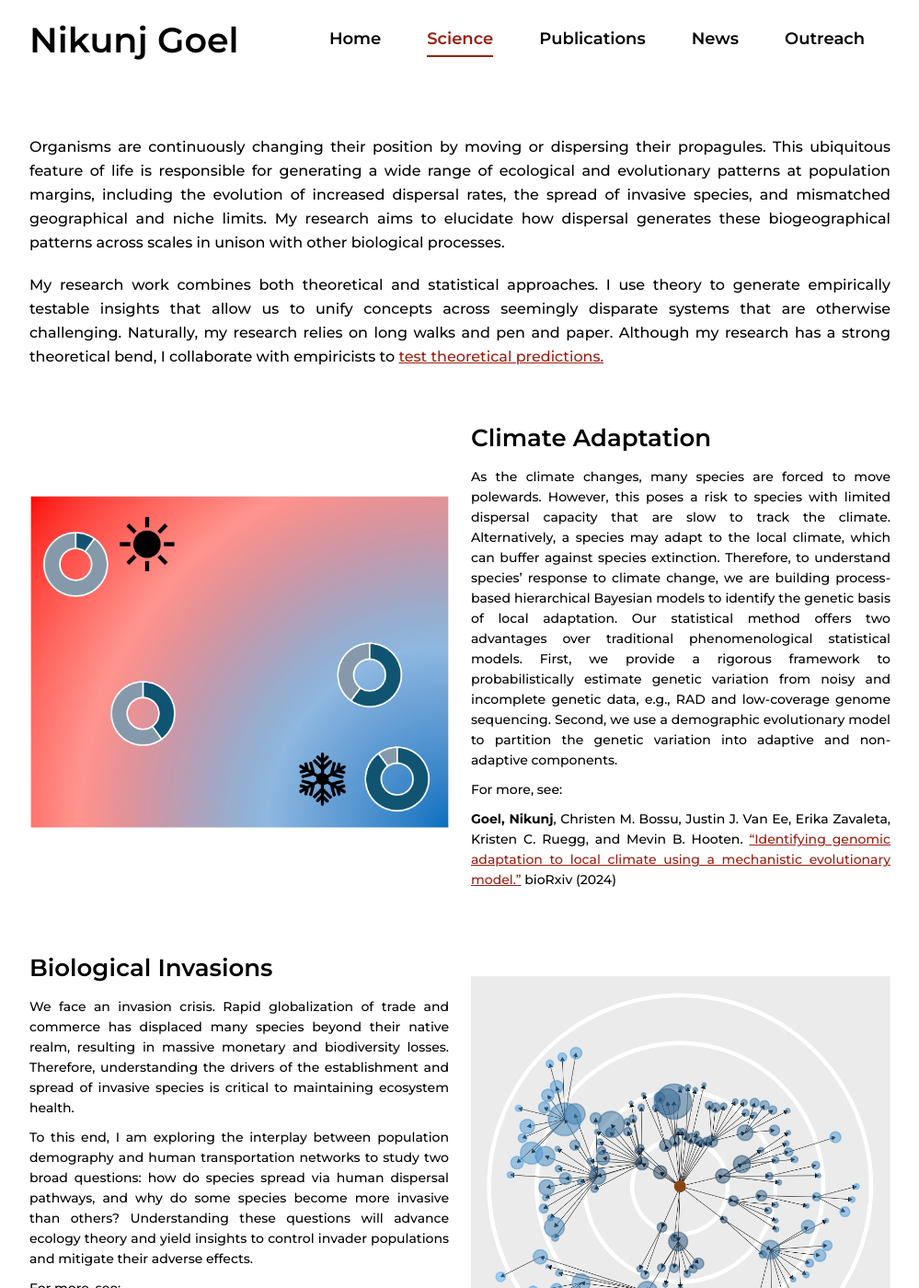
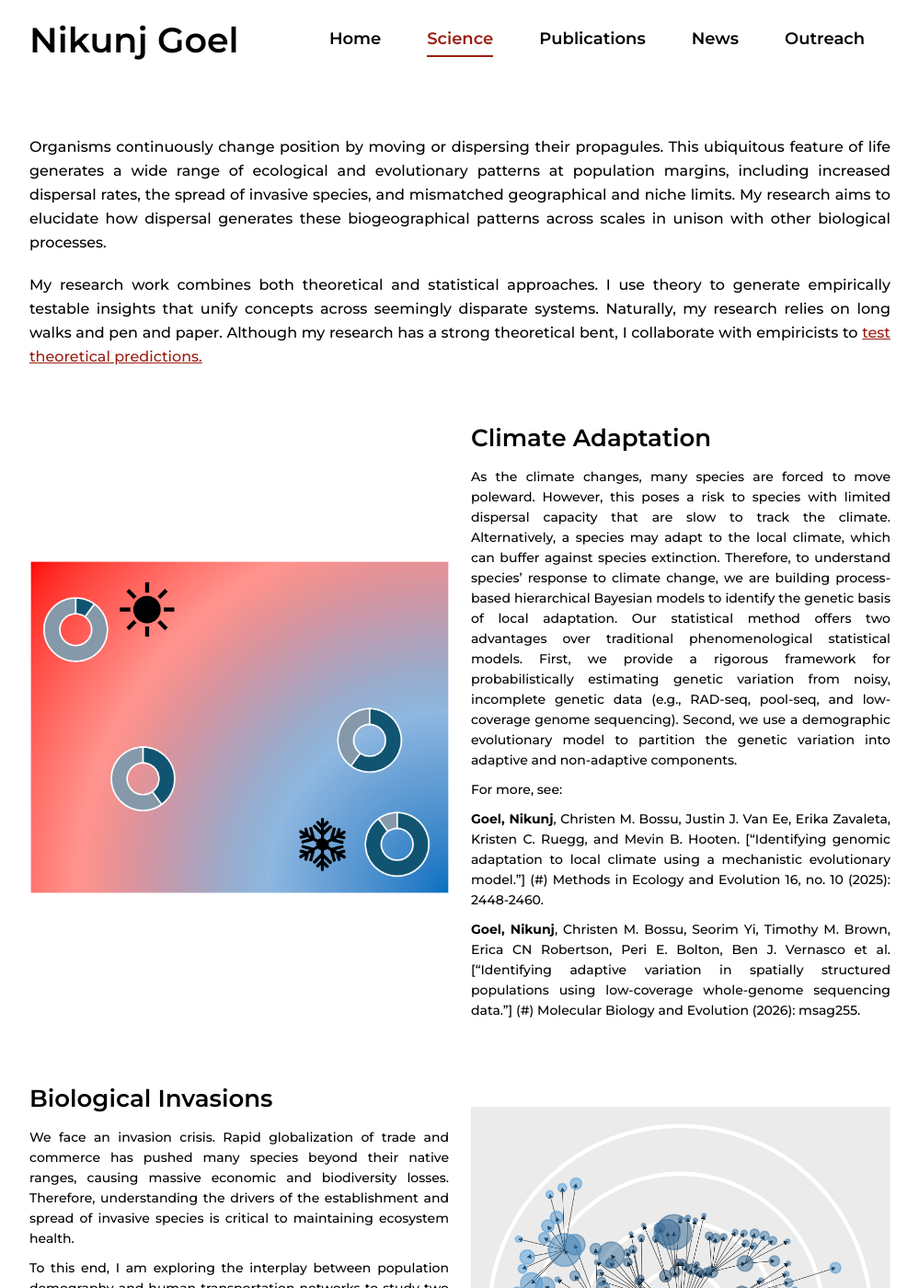
Before and after one commit to nikunj410/nikunj410.github.io, a Jekyll site: the page built from _pages/science.md, in a window 1280 px wide and 1400 px high. Shown: the whole window at 92% size, without its empty margins (140-1139 px from the left). Built offline with Jekyll 4.4.1, drawn with Linux system fonts in a browser that asks for light colours; nearby versions of some CDN libraries; some of the changed text lies outside the part shown.

Commit message:
updatd with papers

```diff
--- a/_pages/science.md
+++ b/_pages/science.md
@@ -10,20 +10,22 @@ type:
     heading: "Climate Adaptation"
     content:
      |
-      As the climate changes, many species are forced to move polewards. However, this poses a risk to species with limited dispersal capacity that are slow to track the climate. Alternatively, a species may adapt to the local climate, which can buffer against species extinction.
-      Therefore, to understand species' response to climate change, we are building process-based hierarchical Bayesian models to identify the genetic basis of local adaptation. Our statistical method offers two advantages over traditional phenomenological statistical models. First, we provide a rigorous framework to probabilistically estimate genetic variation from noisy and incomplete genetic data, e.g., RAD and low-coverage genome sequencing. Second, we use a demographic evolutionary model to partition the genetic variation into adaptive and non-adaptive components.
+      As the climate changes, many species are forced to move poleward. However, this poses a risk to species with limited dispersal capacity that are slow to track the climate. Alternatively, a species may adapt to the local climate, which can buffer against species extinction.
+      Therefore, to understand species' response to climate change, we are building process-based hierarchical Bayesian models to identify the genetic basis of local adaptation. Our statistical method offers two advantages over traditional phenomenological statistical models. First, we provide a rigorous framework for probabilistically estimating genetic variation from noisy, incomplete genetic data (e.g., RAD-seq, pool-seq, and low-coverage genome sequencing). Second, we use a demographic evolutionary model to partition the genetic variation into adaptive and non-adaptive components.
 
        For more, see:
 
-       **Goel, Nikunj**, Christen M. Bossu, Justin J. Van Ee, Erika Zavaleta, Kristen C. Ruegg, and Mevin B. Hooten. ["Identifying genomic adaptation to local climate using a mechanistic evolutionary model."](#) bioRxiv (2024)
+       **Goel, Nikunj**, Christen M. Bossu, Justin J. Van Ee, Erika Zavaleta, Kristen C. Ruegg, and Mevin B. Hooten. ["Identifying genomic adaptation to local climate using a mechanistic evolutionary model."] (#) Methods in Ecology and Evolution 16, no. 10 (2025): 2448-2460.
+
+       **Goel, Nikunj**, Christen M. Bossu, Seorim Yi, Timothy M. Brown, Erica CN Robertson, Peri E. Bolton, Ben J. Vernasco et al. ["Identifying adaptive variation in spatially structured populations using low-coverage whole-genome sequencing data."] (#) Molecular Biology and Evolution (2026): msag255.
 
   - image: "/assets/images/science-img1.png"
     heading: "Biological invasions"
     content:
      |
-      We face an invasion crisis. Rapid globalization of trade and commerce has displaced many species beyond their native realm, resulting in massive monetary and biodiversity losses. Therefore, understanding the drivers of the establishment and spread of invasive species is critical to maintaining ecosystem health.
+      We face an invasion crisis. Rapid globalization of trade and commerce has pushed many species beyond their native ranges, causing massive economic and biodiversity losses. Therefore, understanding the drivers of the establishment and spread of invasive species is critical to maintaining ecosystem health.
 
-      To this end, I am exploring the interplay between population demography and human transportation networks to study two broad questions: how do species spread via human dispersal pathways, and why do some species become more invasive than others? Understanding these questions will advance ecology theory and yield insights to control invader populations and mitigate their adverse effects.
+      To this end, I am exploring the interplay between population demography and human transportation networks to study two broad questions: how do species spread via human dispersal pathways, and why do some species become more invasive than others? Answering these questions will advance ecological theory and provide insights for controlling invader populations and mitigating their adverse effects.
 
        For more, see:
 
@@ -33,21 +35,24 @@ type:
     heading: "Spatial sorting"
     content:
        |
-       Heritable variation in traits that confer differential lifetime reproductive success can fuel evolutionary change by natural selection. However, at margins, populations may be subjected to another kind of selection pressure—traits that confer dispersal advantage may be overrepresented in newly occupied patches even if those traits do not confer a fitness advantage. This mechanism of directional evolutionary change is referred to as spatial sorting. As natural habitats become fragmented and new invaders are introduced, spatial sorting may be a norm than an exception.
+       Heritable variation in traits that confer differential lifetime reproductive success can fuel evolutionary change by natural selection. However, at the margins, populations may face another kind of evolutionary pressure: traits that confer dispersal advantage may be overrepresented in newly occupied patches even if those traits do not confer a fitness advantage. This mechanism of directional evolutionary change is called spatial sorting.
 
-       Starting from the first principles, I am developing the theory of spatial sorting to answer: How do traits change at the margins? How can we design experiments to measure and interpret trait changes at margins in the broader context of evolutionary theory?
+       Starting from first principles, I am developing the theory of spatial sorting to answer: What drives evolution at population margins? How can we design experiments to measure and interpret trait changes at margins in the broader context of evolutionary theory?
 
        For more, see:
 
+       **Goel, Nikunj**. ["Evolution in a moving frame of reference."] (#) bioRxiv (2021): 2021-09.
+
        **Goel, Nikunj**, Mattheau S. Comerford, Anastasia Bernat, Scott P. Egan, Thomas E. Juenger, and Timothy H. Keitt. ["Measuring the Strength of Spatial Sorting."](#) bioRxiv (2025).
+
 
   - image: "/assets/images/science-img3.png"
     heading: "Determinants of range limits"
     content:
        |
-       Understanding the mechanisms that limit species' geographical ranges is one of the central challenges in biogeography theory. Historically, biogeographers have claimed that, at large spatial scales, climate exerts a dominant control over the distribution of biota, such that the broad outlines of the population are constrained by niche requirements. And as such, source-sink dynamics can be ignored as it typically operates at the species' movement length scales.
+       Understanding the mechanisms that limit species' geographical ranges is a central challenge in biogeography theory. Historically, biogeographers have argued that, at large spatial scales, climate is the primary determinant of species distributions, constraining the broad outlines of populations through niche requirements. As such, source-sink dynamics can be ignored, since they typically operate at species-movement length scales.
 
-       Using a reaction-diffusion model that combines local growth and dispersal, we show that species may use sink patches near the bioclimatic limit as stepping stones to occupy faraway sink patches, thereby extending species distribution far beyond the climatic envelope. These stepping-stone dynamics may be substantial for species with high dispersal and low growth sensitivity—possibly even at large spatial scales.
+       Using a reaction-diffusion model that combines local growth and dispersal, we show that species may use sink patches near the bioclimatic limit as stepping stones to occupy faraway sink patches, thereby extending species distribution far beyond the climatic envelope. These stepping-stone dynamics may matter for species with high dispersal and low growth sensitivity—possibly even over large spatial scales.
 
        For more, see my [ESA (2020) talk](https://www.youtube.com/watch?v=X3hcRjE2lRM&feature=emb_title) and
 
@@ -59,15 +64,17 @@ type:
        |
         Climate change is expected to result in large-scale biome shifts. However, we lack a predictive understanding of which ecological processes govern biome distributions and whether biomes are resilient to global change.
 
-        We explore the interplay between fire-vegetation feedback and dispersal at the savanna-forest boundary using reaction-diffusion models, paleoecological data, and remote sensing products. We find that biome limits are determined by climate and continental-scale source-sink dynamics and dispersal barriers. Moreover, dispersal can generally allow biomes to recover after perturbations.
+        We explore the interplay between fire-vegetation feedback and dispersal at the savanna-forest boundary using reaction-diffusion models, paleoecological data, and remote sensing products. We find that climate, continental-scale source-sink dynamics, and dispersal barriers determine biome limits. Moreover, dispersal can generally allow biomes to recover after perturbations.
 
         For more, see -
 
         **Goel, Nikunj**, Vishwesha Guttal, Simon A. Levin, and A. Carla Staver. ["Dispersal increases the resilience of tropical savanna and forest distributions."](#) The American Naturalist 195, no. 5 (2020) - 833-850.
 
         **Goel, Nikunj**, Erik Scott Van Vleck, Julie C. Aleman, and A. Carla Staver. ["Dispersal limitation and fire feedbacks maintain mesic savannas in Madagascar."](#) Ecology, 101(12):e03177 (2020).
+
+        **Goel, Nikunj**, Julie C. Aleman, and A. Carla Staver. ["Dispersal limitation and fire feedback maintain mesic savannas in Madagascar: Reply."] (#) Ecology 107, no. 4 (2026): e70332.
 ---
 
-Organisms are continuously changing their position by moving or dispersing their propagules. This ubiquitous feature of life is responsible for generating a wide range of ecological and evolutionary patterns at population margins, including the evolution of increased dispersal rates, the spread of invasive species, and mismatched geographical and niche limits. My research aims to elucidate how dispersal generates these biogeographical patterns across scales in unison with other biological processes.
+Organisms continuously change position by moving or dispersing their propagules. This ubiquitous feature of life generates a wide range of ecological and evolutionary patterns at population margins, including increased dispersal rates, the spread of invasive species, and mismatched geographical and niche limits. My research aims to elucidate how dispersal generates these biogeographical patterns across scales in unison with other biological processes.
 
-My research work combines both theoretical and statistical approaches. I use theory to generate empirically testable insights that allow us to unify concepts across seemingly disparate systems that are otherwise challenging. Naturally, my research relies on long walks and pen and paper. Although my research has a strong theoretical bend, I collaborate with empiricists to [test theoretical predictions.](https://www.cell.com/trends/cell-biology/fulltext/S0962-8924(15)00194-4?_returnURL=https%3A%2F%2Flinkinghub.elsevier.com%2Fretrieve%2Fpii%2FS0962892415001944%3Fshowall%3Dtrue)
+My research work combines both theoretical and statistical approaches. I use theory to generate empirically testable insights that unify concepts across seemingly disparate systems. Naturally, my research relies on long walks and pen and paper. Although my research has a strong theoretical bent, I collaborate with empiricists to [test theoretical predictions.](https://www.cell.com/trends/cell-biology/fulltext/S0962-8924(15)00194-4?_returnURL=https%3A%2F%2Flinkinghub.elsevier.com%2Fretrieve%2Fpii%2FS0962892415001944%3Fshowall%3Dtrue)
```
